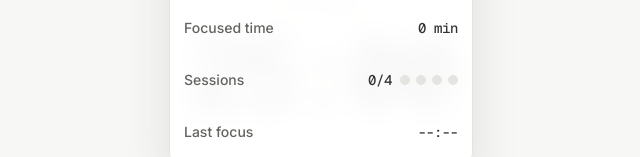
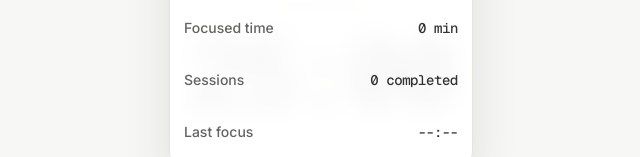
Before and after one commit to uraaaa24/pomodoro-lite, a React (Vite) app: page / in a window 1280 px wide. Both pictures are taken after a click on the button 510 px from the left and 242 px from the top of the page. Shown: the part 365-522 px from the top of the page, without its empty margins (319-959 px from the left). Built offline with nearby package versions, Linux system fonts and the light colour scheme.

Commit message:
Remove daily summary session goal cap

```diff
--- a/src/components/today-focus-summary/index.tsx
+++ b/src/components/today-focus-summary/index.tsx
@@ -6,16 +6,11 @@ type TodayFocusSummaryProps = {
   summary: DailyFocusSummary;
 };
 
-const SESSION_GOAL = 4;
-
 const summaryRowClassName = "grid min-h-11 grid-cols-[minmax(0,1fr)_auto] items-center gap-2.5";
 const summaryLabelClassName = "text-sm font-medium text-[#62645f]";
 const summaryValueClassName = "font-['Geist_Mono'] text-sm font-medium tracking-[-0.03em] text-[#333432]";
 
 const TodayFocusSummary = ({ onClose, summary }: TodayFocusSummaryProps) => {
-  const completedToday = Math.min(summary.completedFocusSessions, SESSION_GOAL);
-  const progressDots = Array.from({ length: SESSION_GOAL }, (_, index) => index < completedToday);
-
   return (
     <Panel
       closeLabel="Close focus summary"
@@ -33,27 +28,7 @@ const TodayFocusSummary = ({ onClose, summary }: TodayFocusSummaryProps) => {
       </div>
       <div className={summaryRowClassName}>
         <span className={summaryLabelClassName}>Sessions</span>
-        <div className="flex items-center gap-2">
-          <span className={summaryValueClassName}>
-            {summary.completedFocusSessions}/{SESSION_GOAL}
-          </span>
-          <span
-            className="flex gap-1.5"
-            aria-label={`${summary.completedFocusSessions} focus sessions completed today`}
-          >
-            {progressDots.map((isComplete, index) => (
-              <span
-                aria-hidden="true"
-                className={
-                  isComplete
-                    ? "h-2.5 w-2.5 rounded-full bg-[#a8d5ba]"
-                    : "h-2.5 w-2.5 rounded-full bg-[#e4e4e0]"
-                }
-                key={index}
-              />
-            ))}
-          </span>
-        </div>
+        <span className={summaryValueClassName}>{summary.completedFocusSessions} completed</span>
       </div>
       <div className={summaryRowClassName}>
         <span className={summaryLabelClassName}>Last focus</span>
```
